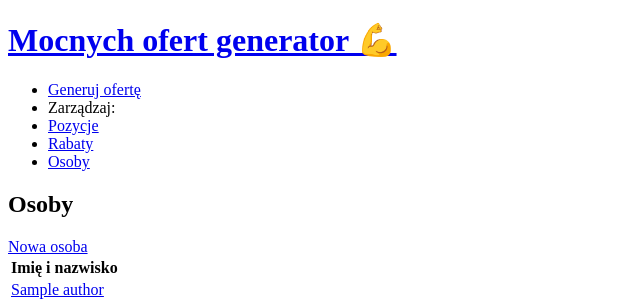
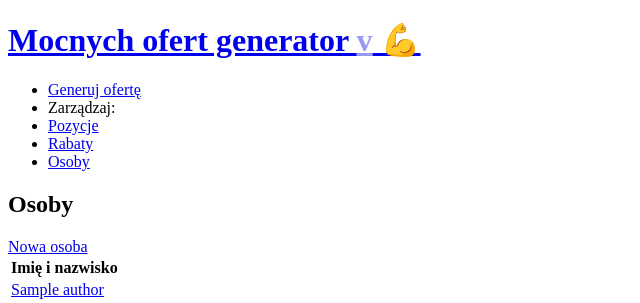
Before and after one commit to TomaszGasior/strong-offer-generator, a Symfony app: template templates/app/manage/authors-list.html.twig in a window 1280 px wide. Shown: the top 303 px of the page, without its empty margins (0-640 px from the left). Run offline with Twig, Linux system fonts and the light colour scheme; the template is opened without the code that fills it: most values are stand-ins (such as "Sample title", 1, 10 or a date in 2020); some libraries are stand-ins or nearby versions.

Commit message:
Define place for app version, show it in header

```diff
--- a/config/services.yaml
+++ b/config/services.yaml
@@ -6,6 +6,7 @@
 parameters:
     env(CUSTOM_TEMPLATE_DIR): '%kernel.project_dir%/templates/offer_pdf/example'
     env(PDF_FILE_PATTERN): ''
+    version: '0.0'
 
 services:
     # default configuration for services in *this* file
--- a/templates/app/base.html.twig
+++ b/templates/app/base.html.twig
@@ -14,7 +14,9 @@
         <header class="navbar navbar-expand-sm navbar-light bg-light border-bottom">
             <div class="container d-block d-md-flex">
                 <h1 class="mb-0 navbar-brand">
-                    <a href="{{ path('generator.form') }}" class="navbar-brand">Mocnych ofert generator 💪</a>
+                    <a href="{{ path('generator.form') }}" class="navbar-brand">
+                        Mocnych ofert generator <span style="opacity: 0.4">v{{ version }}</span> 💪
+                    </a>
                 </h1>
 
                 <ul class="navbar-nav ml-auto mr-md-n1">
```
Also changed, not shown: 1 other file.
